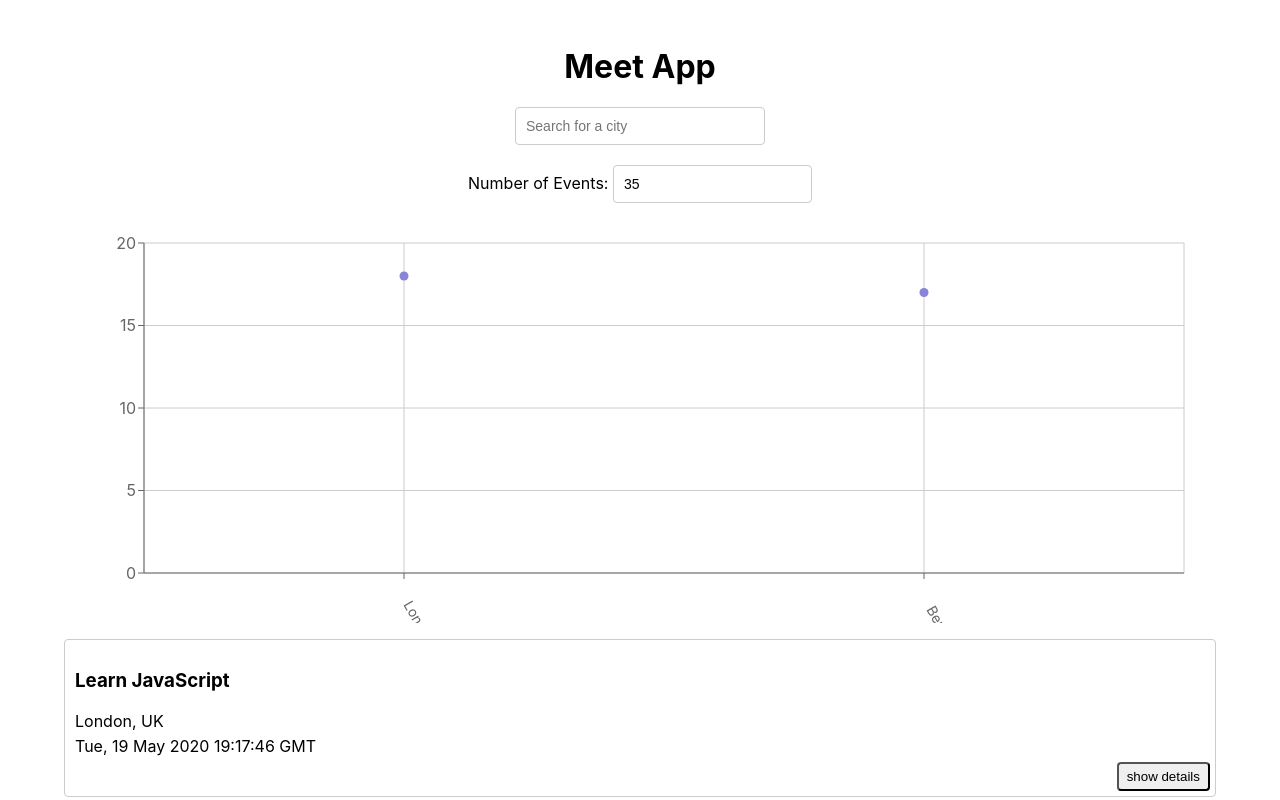
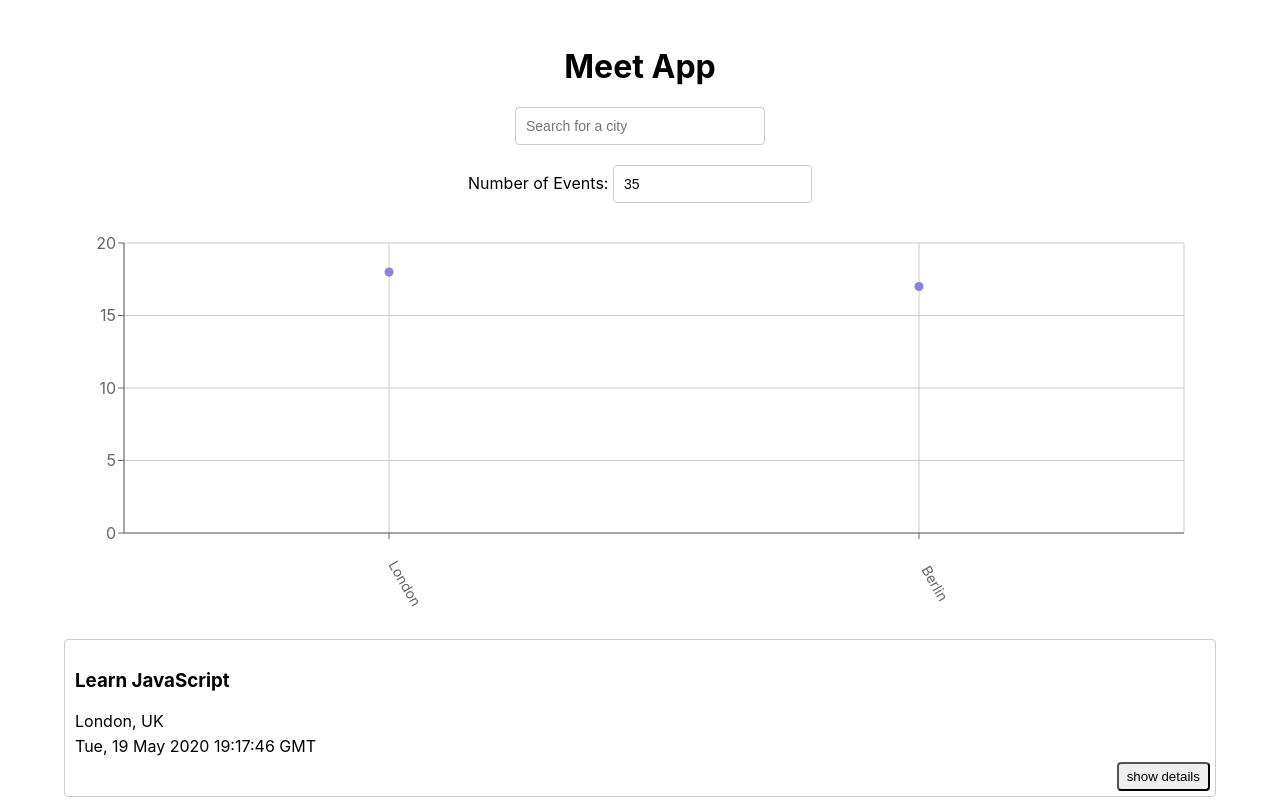
Before and after one commit to manjou/meet, a React (Create React App) app: page / in a window 1280 px wide. Shown: the top 800 px of the page. Built offline with nearby package versions, Linux system fonts and the light colour scheme; what atatus-spa would draw is missing.

Commit message:
meet app ex4.10. v. 5.0.1. data visualization

```diff
--- a/src/components/CityEventsChart.js
+++ b/src/components/CityEventsChart.js
@@ -20,7 +20,7 @@
     const getData = () => {
         const data = allLocations.map((location) => {
             const count = events.filter((event) => event.location === location).length
-            const city = location.split(', ')[0]
+            const city = location.split((/,| - /))[0]
             return { city, count };
         })
         return data;
@@ -32,8 +32,8 @@
             margin={{
               top: 20,
               right: 20,
-              bottom: 20,
-              left: 20,
+              bottom: 60,
+              left: 0,
             }}
           >
             <CartesianGrid />
```
